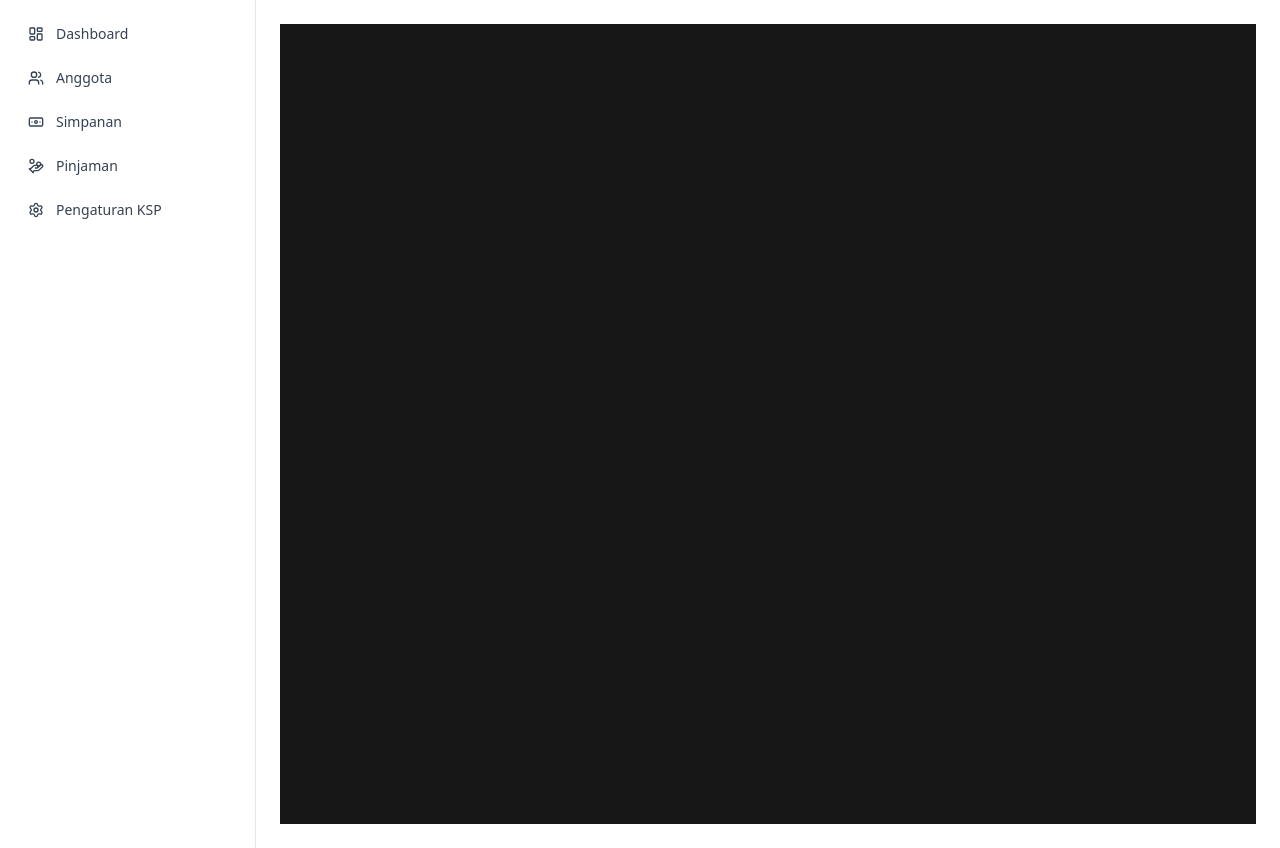
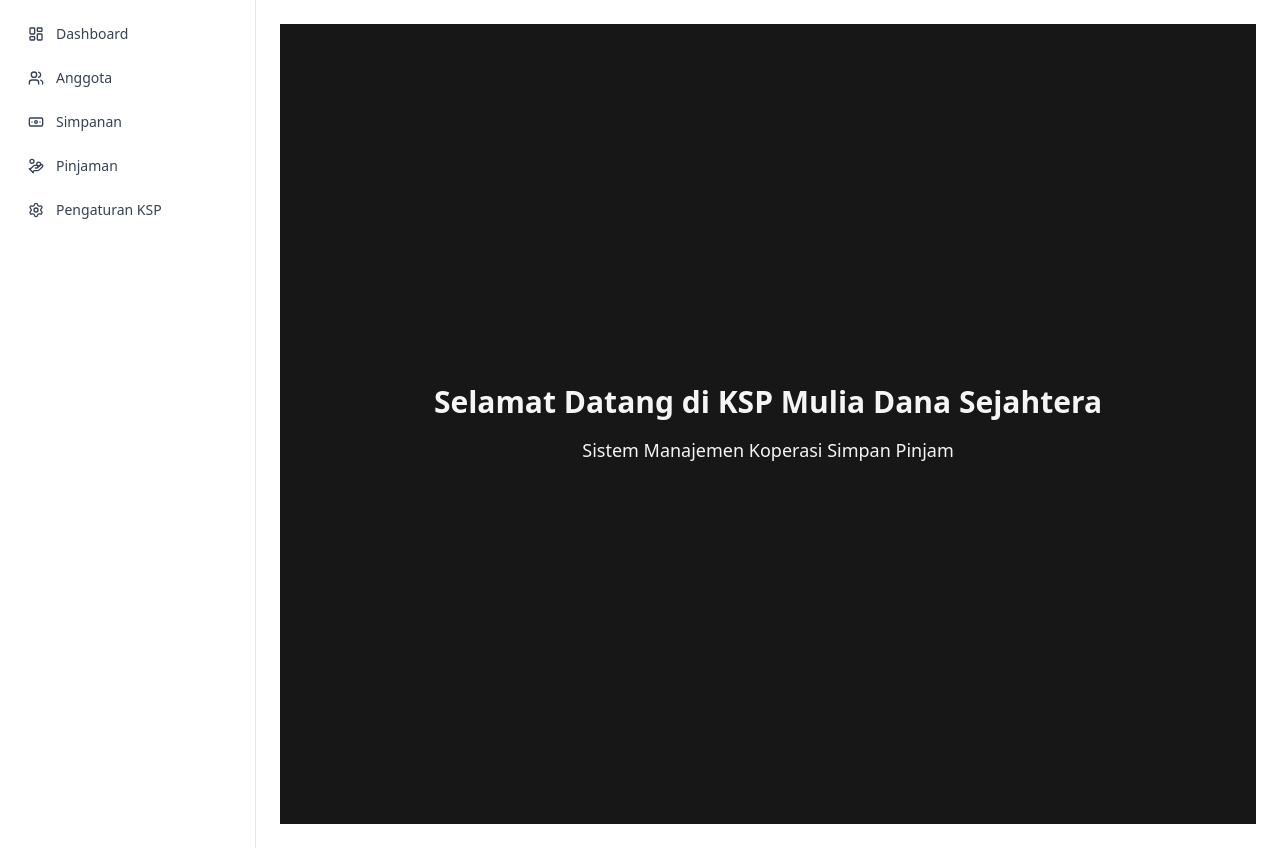
Before and after one commit to djbangunponsel-create/ksp-mds, a Next.js app: page / in a window 1280 px wide. Built offline with nearby package versions, Linux system fonts and the light colour scheme.

Commit message:
fix(ui): update home page to client component to resolve server error
Replace the empty server-side home page with a client component that
displays a welcome message for KSP Mulia Dana Sejahtera. This change
resolves an Internal Server Error and provides a basic dashboard view.

```diff
--- a/src/app/page.tsx
+++ b/src/app/page.tsx
@@ -1,3 +1,10 @@
+'use client';
+
 export default function Home() {
-  return <main className="min-h-screen bg-neutral-900" />;
+  return (
+    <main className="min-h-screen bg-neutral-900 text-neutral-100 flex flex-col items-center justify-center p-6">
+      <h1 className="text-3xl font-bold mb-4">Selamat Datang di KSP Mulia Dana Sejahtera</h1>
+      <p className="text-lg">Sistem Manajemen Koperasi Simpan Pinjam</p>
+    </main>
+  );
 }
```
Also changed, not shown: .kilocode/rules/memory-bank/context.md.
